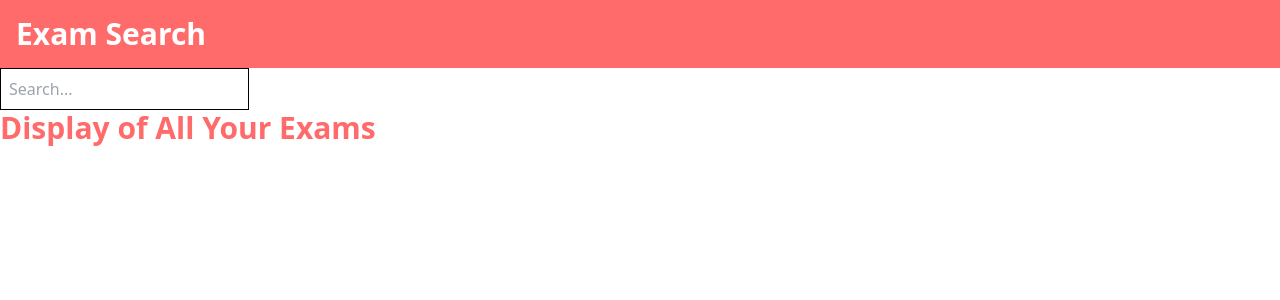
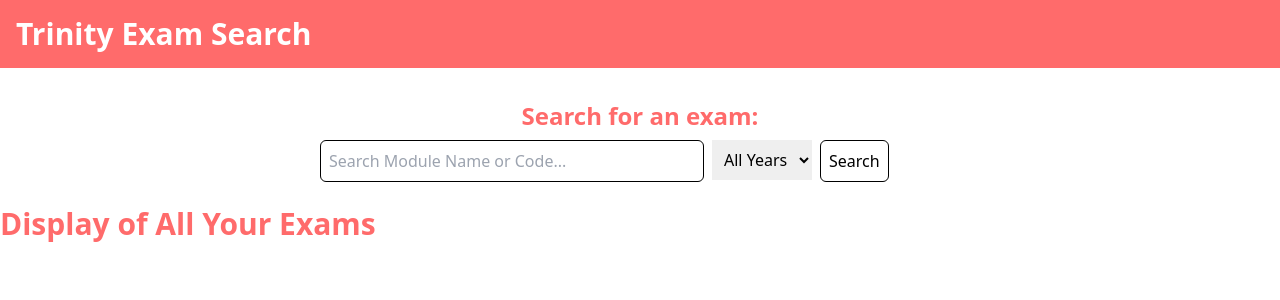
Before and after one commit to Jd7103/hack-trinity-2023-team-2, a React (Create React App) app in the folder hack-trinity-ui/: page / in a window 1280 px wide. Shown: the top 300 px of the page. Built offline with nearby package versions, Linux system fonts and the light colour scheme.

Commit message:
Search Bar

```diff
--- a/hack-trinity-ui/src/components/Navbar.js
+++ b/hack-trinity-ui/src/components/Navbar.js
@@ -1,7 +1,7 @@
 function Navbar() {
   return (
     <nav className="bg-primary">
-      <h2 className="text-white p-4">Exam Search</h2>
+      <h2 className="text-white p-4">Trinity Exam Search</h2>
     </nav>
   )
 }
--- a/hack-trinity-ui/src/components/SearchBar.js
+++ b/hack-trinity-ui/src/components/SearchBar.js
@@ -1,52 +1,85 @@
-import { useState, useRef } from "react";
+import { useState, useRef, useEffect } from "react";
+const modules = [
+  { code: "CSU11001", name: "Introduction to Programming" },
+  { code: "CSU11002", name: "Introduction to Computer Systems" },
+  { code: "CSU11003", name: "Introduction to Software Engineering" },
+  { code: "CSU11004", name: "Introduction to Web Development" },
+];
+
+const years = ["All Years", "2019", "2020", "2021"];
 
 function SearchBar() {
-  const options = ["option 1", "option 2", "option 3"]
-  const searchInputRef = useRef(null);
+  const [searchTerm, setSearchTerm] = useState('');
+  const [selectedModuleOption, setSelectedModuleOption] = useState(null);
+  const [showDropdown, setShowDropdown] = useState(false);
+  const moduleInputRef = useRef(null);
+  const yearInputRef = useRef(null);
 
-  const [search, setSearch] = useState("");
-  const [isOpen, setIsOpen] = useState(false);
-  const [selectedOption, setSelectedOption] = useState(null);
-
-  const filteredOptions = options.filter((option) =>
-    option.toLowerCase().includes(search.toLowerCase())
-  );
-
-  const toggleDropdown = () => {
-    setIsOpen(!isOpen);
+  const handleSelectModule = (module) => {
+    setSelectedModuleOption(module);
+    setShowDropdown(false);
   };
 
-  const selectOption = (option) => {
-    console.log(option);
-    setSelectedOption(option);
-    searchInputRef.current.value = selectedOption;
-    setSearch("");
-    setIsOpen(false);
-  };
+  const handleSearch = () => {
+    console.log(moduleInputRef.current.value);
+    console.log(yearInputRef.current.value);
+  }
+
+  useEffect(() => {
+    if (selectedModuleOption === null) return;
+    moduleInputRef.current.value = selectedModuleOption.code + '-' + selectedModuleOption.name;
+  }, [selectedModuleOption]);
 
   return (
-    <div className="relative">
-      <input
-        ref={searchInputRef}
-        type="text"
-        placeholder="Search..."
-        className="border p-2"
-        value={search}
-        onChange={(e) => setSearch(e.target.value)}
-        onClick={toggleDropdown}
-      />
-      {isOpen && (
-        <div className="absolute mt-1 bg-white border rounded shadow-lg">
-          {filteredOptions.map((option) => (
-            <div
-              key={option}
-              onClick={() => selectOption(option)}
-            >
-              {option}
-            </div>
-          ))}
+    <div className="flex justify-center items-center p-6">
+      <div className="w-[50vw]">
+        <h3 className="text-center p-2">Search for an exam:</h3>
+        <div className="flex flex-row justify-between">
+          <div className="w-[60%]">
+            <input
+              ref={moduleInputRef}
+              type="text"
+              value={searchTerm}
+              onChange={(e) => setSearchTerm(e.target.value)}
+              onFocus={() => setShowDropdown(true)}
+              placeholder="Search Module Name or Code..."
+              className="w-full p-2 border border-black rounded-md"
+            />
+            {showDropdown ? (
+              <div className="flex flex-col">
+                {modules
+                  .filter((module) => {
+                    const moduleNameCode = module.code + ' ' + module.name;
+                    return moduleNameCode.toLowerCase().includes(searchTerm.toLowerCase())
+                  })
+                  .map((module) => (
+                    <button
+                      key={module.code}
+                      onClick={() => handleSelectModule(module)}
+                      className="p-2 border border-black"
+                    >
+                      {module.code}-{module.name}
+                    </button>
+                  ))}
+              </div>
+            ) : null}
+          </div>
+          <div className="mx-2">
+            <select className="p-2" ref={yearInputRef}>
+              {years.map((year, index) => (
+                <option key={index} value={year}>
+                  {year}
+                </option>
+              ))}
+            </select>
+          </div>
+          <div className="flex-1">
+            <button className="p-2 border border-black rounded-md" onClick={handleSearch}>
+              Search
+            </button>
+          </div>
         </div>
-      )}
+      </div>
     </div>
   );
 };
```
